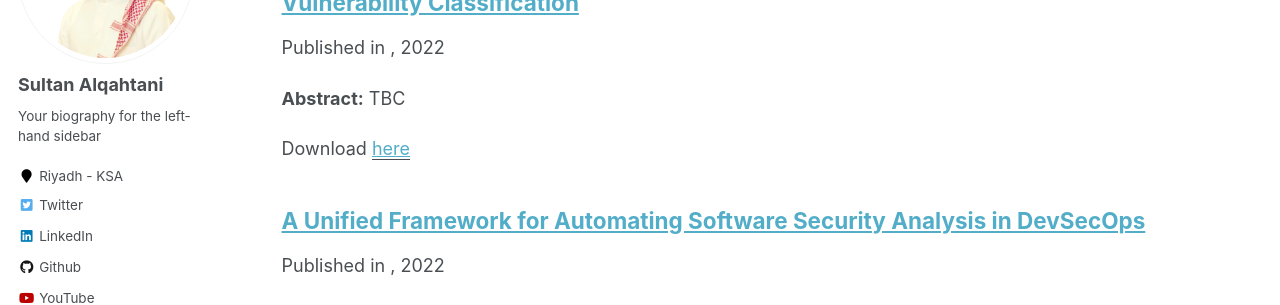
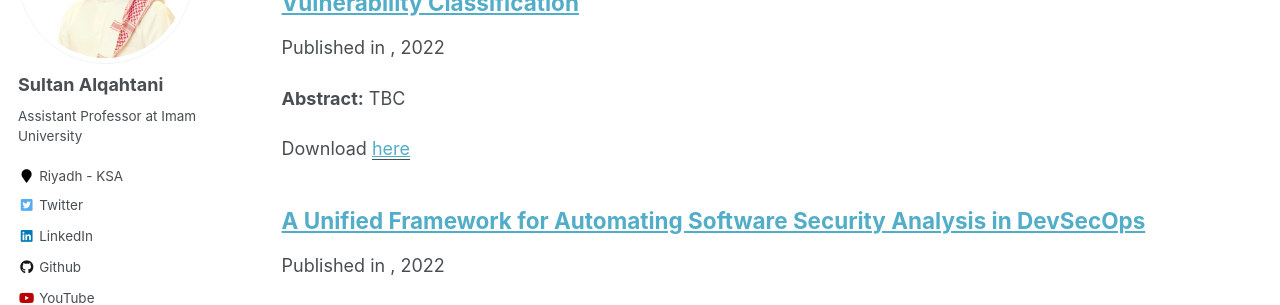
Before and after one commit to isultane/isultane.github.io, a Jekyll site: the page built from _pages/publications.md, in a window 1280 px wide. Shown: the part 229-534 px from the top of the page. Built offline with Jekyll 4.4.1, drawn with Linux system fonts in a browser that asks for light colours; some web fonts are replaced.

Commit message:
updated minor things

```diff
--- a/_config.yml
+++ b/_config.yml
@@ -82,7 +82,7 @@
 author:
   name             : "Sultan Alqahtani"
   avatar           : "profile.png"
-  bio              : "Your biography for the left-hand sidebar"
+  bio              : "Assistant Professor at Imam University"
   location         : "Riyadh - KSA"
   employer         :
   pubmed           : "https://www.ncbi.nlm.nih.gov/pubmed/?term=john+snow"
@@ -113,7 +113,7 @@
   vine             :
   weibo            :
   xing             :
-  youtube          : "https://www.youtube.com/channel/UCEtT94G3vtBPj8Y4ycDTUTg"
+  youtube          : "UCEtT94G3vtBPj8Y4ycDTUTg"
   wikipedia        :
 
 
--- a/_pages/publications.md
+++ b/_pages/publications.md
@@ -4,10 +4,10 @@
 permalink: /publications/
 author_profile: true
 ---
-
+<!--
 {% if author.googlescholar %}
   You can also find my articles on <u><a href="{{author.googlescholar}}">my Google Scholar profile</a>.</u>
-{% endif %}
+{% endif %} -->
 
 {% include base_path %}
 
```
